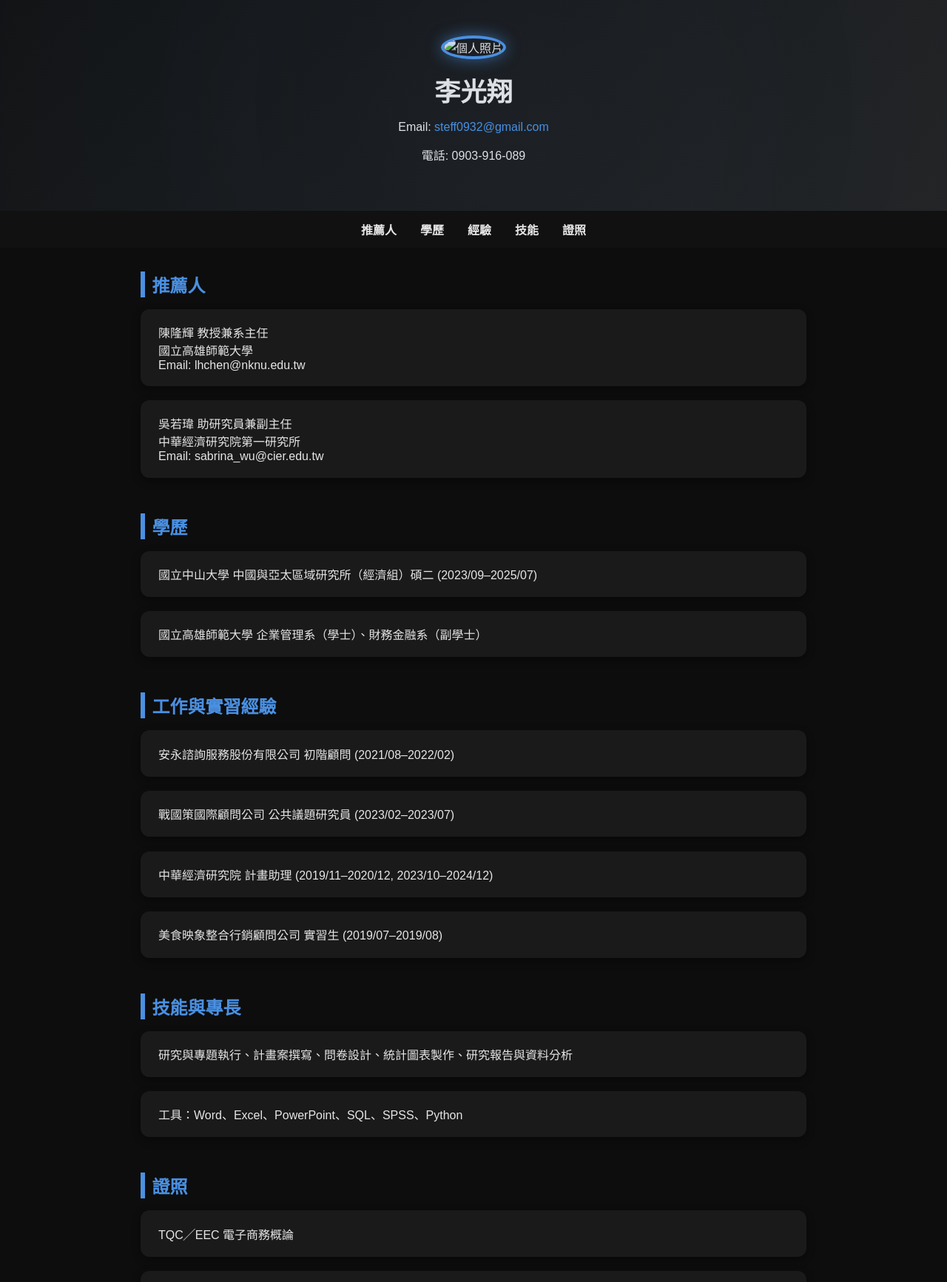
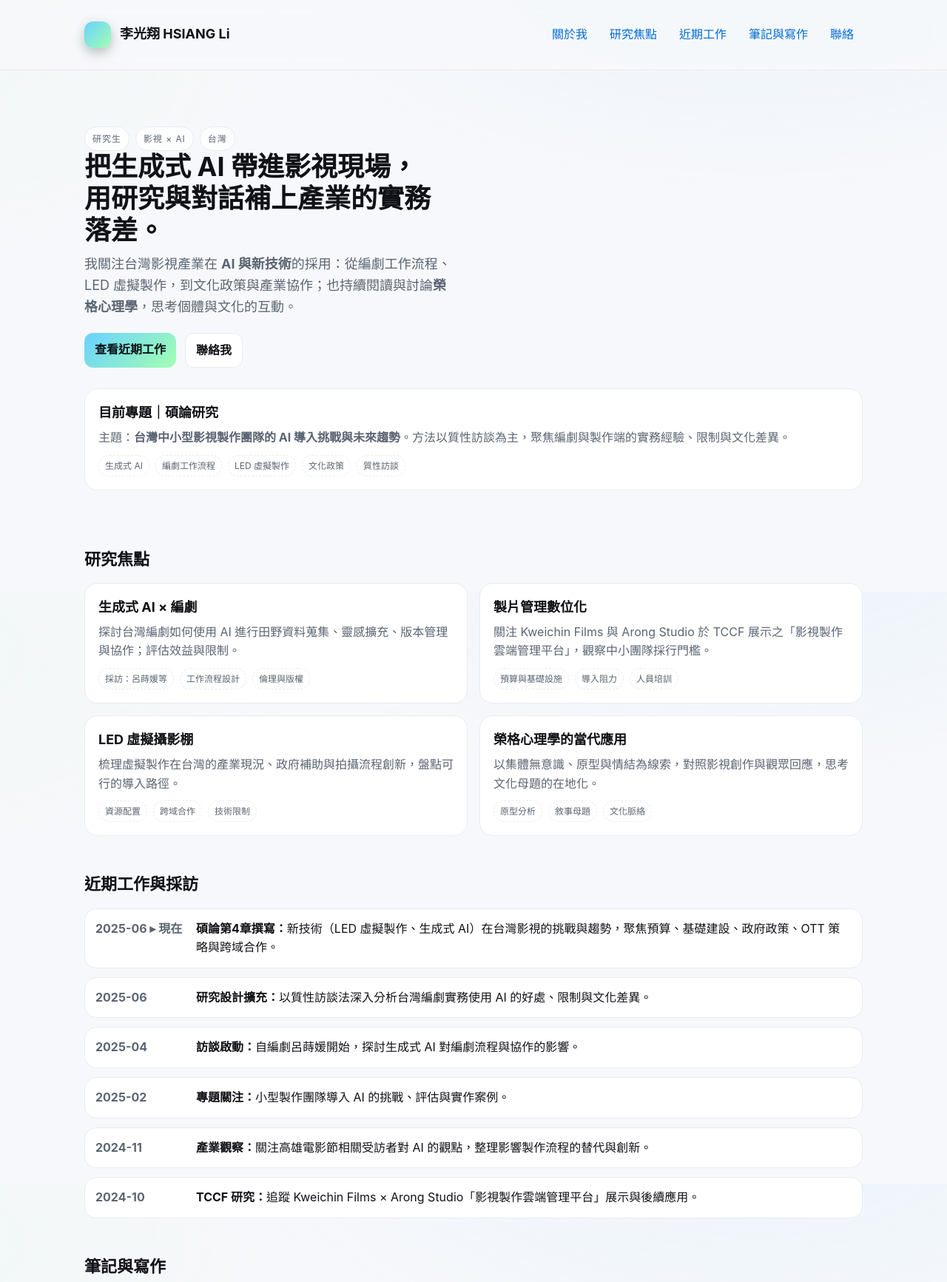
Before and after one commit to shawnLIXH/github.io, a plain HTML site: page index.html in a window 1280 px wide. Shown: the top 1733 px of the page at 74% size. Drawn offline with Linux system fonts and the light colour scheme.

Commit message:
Update index.html

```diff
--- a/index.html
+++ b/index.html
@@ -1,224 +1,251 @@
 <!DOCTYPE html>
 <html lang="zh-Hant">
 <head>
-  <meta charset="UTF-8">
-  <meta name="viewport" content="width=device-width, initial-scale=1.0">
-  <title>李光翔的 GitHub.io</title>
+  <meta charset="UTF-8" />
+  <meta name="viewport" content="width=device-width, initial-scale=1" />
+  <title>李光翔｜個人首頁</title>
+  <meta name="description" content="李光翔（HSIANG Li）的個人首頁：研究AI與台灣影視產業、編劇工作流程、LED虛擬製作與文化政策。" />
   <style>
-    :root {
-      --bg: #0d0d0d;
-      --card: #1a1a1a;
-      --accent: #4a90e2;
-      --text: #e6e6e6;
-      --muted: #999;
+    :root{
+      --bg: #0b0c10;
+      --card: #111217;
+      --text: #e8ecf2;
+      --muted: #a6adbb;
+      --brand: #6ad1ff;
+      --accent: #a3ffb1;
+      --stroke: #1a1d25;
+      --link: #7ad3ff;
     }
-    body {
-      margin: 0;
-      font-family: "Microsoft JhengHei", sans-serif;
-      background: var(--bg);
-      color: var(--text);
-      scroll-behavior: smooth;
+    @media (prefers-color-scheme: light){
+      :root{
+        --bg:#f7f8fb; --card:#ffffff; --text:#111217; --muted:#5b6573; --stroke:#e8ebf3; --link:#006ad4;
+      }
     }
-    header {
-      text-align: center;
-      padding: 3rem 1rem;
-      background: linear-gradient(135deg, #111, #222);
-      position: relative;
-      overflow: hidden;
+    *{box-sizing:border-box}
+    html,body{height:100%}
+    body{
+      margin:0; font: 16px/1.6 ui-sans-serif, -apple-system, BlinkMacSystemFont, "Segoe UI", Roboto, "Noto Sans TC", "PingFang TC", "Hiragino Sans", "Microsoft JhengHei", Arial, sans-serif;
+      color:var(--text); background:radial-gradient(1200px 600px at 80% -10%, rgba(106,209,255,.08), transparent 60%), radial-gradient(900px 500px at -10% 10%, rgba(163,255,177,.06), transparent 60%), var(--bg);
     }
-    header::after {
-      content: "";
-      position: absolute;
-      top: -50%;
-      left: -50%;
-      width: 200%;
-      height: 200%;
-      background: radial-gradient(circle, rgba(74,144,226,0.15) 0%, transparent 70%);
-      animation: pulse 8s infinite alternate;
-    }
-    @keyframes pulse {
-      from { transform: scale(1); opacity: 0.8; }
-      to { transform: scale(1.3); opacity: 0.4; }
-    }
-    header img {
-      width: 150px;
-      height: 150px;
-      border-radius: 50%;
-      border: 4px solid var(--accent);
-      object-fit: cover;
-      margin-bottom: 1rem;
-      box-shadow: 0 0 20px rgba(74,144,226,0.6);
-    }
-    header h1 {
-      margin: 0;
-      font-size: 2.2rem;
-    }
-    header p a {
-      color: var(--accent);
-      text-decoration: none;
-    }
-    nav {
-      display: flex;
-      justify-content: center;
-      gap: 2rem;
-      background: #111;
-      padding: 0.8rem;
-      position: sticky;
-      top: 0;
-      z-index: 10;
-    }
-    nav a {
-      color: var(--text);
-      text-decoration: none;
-      font-weight: bold;
-      transition: color 0.3s;
-    }
-    nav a:hover {
-      color: var(--accent);
-    }
-    main {
-      max-width: 900px;
-      margin: 2rem auto;
-      padding: 0 1rem;
-    }
-    section {
-      margin-bottom: 3rem;
-    }
-    h2 {
-      border-left: 6px solid var(--accent);
-      padding-left: 0.6rem;
-      margin-bottom: 1rem;
-      color: var(--accent);
-    }
-    .card {
-      background: var(--card);
-      border-radius: 12px;
-      padding: 1.2rem 1.5rem;
-      margin-bottom: 1.2rem;
-      box-shadow: 0 4px 12px rgba(0,0,0,0.4);
-      transition: transform 0.3s, box-shadow 0.3s;
-    }
-    .card:hover {
-      transform: translateY(-6px);
-      box-shadow: 0 8px 20px rgba(74,144,226,0.5);
-    }
-    ul {
-      padding-left: 1.2rem;
-    }
-    footer {
-      text-align: center;
-      padding: 2rem 1rem;
-      background: #111;
-      color: var(--muted);
-      font-size: 0.9rem;
-      position: relative;
-    }
-    footer a {
-      color: var(--accent);
-      text-decoration: none;
-    }
-    #backToTop {
-      position: fixed;
-      bottom: 20px;
-      right: 20px;
-      background: var(--accent);
-      color: white;
-      border: none;
-      border-radius: 50%;
-      width: 50px;
-      height: 50px;
-      font-size: 1.2rem;
-      cursor: pointer;
-      box-shadow: 0 4px 10px rgba(0,0,0,0.5);
-      display: none;
-      transition: background 0.3s;
-    }
-    #backToTop:hover {
-      background: #357ABD;
+    a{color:var(--link); text-decoration:none}
+    a:hover{text-decoration:underline}
+    .wrap{max-width:1100px; margin:0 auto; padding:24px}
+    header{position:sticky; top:0; backdrop-filter:saturate(1.2) blur(10px); background:color-mix(in oklab, var(--bg) 75%, transparent); border-bottom:1px solid var(--stroke); z-index:10}
+    .nav{display:flex; align-items:center; justify-content:space-between; gap:16px}
+    .nav a{padding:10px 12px; border-radius:12px}
+    .brand{display:flex; align-items:center; gap:12px}
+    .logo{width:36px; height:36px; border-radius:12px; background:linear-gradient(135deg, var(--brand), var(--accent)); box-shadow:0 6px 16px rgba(0,0,0,.25)}
+    .name{font-size:18px; font-weight:700}
+    .menu{display:flex; gap:6px; flex-wrap:wrap}
+
+    .hero{display:grid; grid-template-columns: 1.1fr .9fr; gap:28px; padding:52px 0}
+    .hero h1{font-size:36px; line-height:1.2; margin:0 0 8px}
+    .kicker{display:inline-flex; align-items:center; gap:8px; font-size:12px; color:var(--muted); letter-spacing:.08em; text-transform:uppercase}
+    .pill{display:inline-flex; align-items:center; gap:8px; padding:6px 10px; border:1px solid var(--stroke); border-radius:999px; background:color-mix(in oklab, var(--card) 80%, transparent)}
+    .sub{font-size:18px; color:var(--muted); margin:10px 0 20px}
+    .cta{display:flex; gap:12px; flex-wrap:wrap}
+    .btn{padding:10px 14px; border-radius:12px; border:1px solid var(--stroke); background:var(--card); color:var(--text); font-weight:600}
+    .btn.primary{background:linear-gradient(135deg, var(--brand), var(--accent)); color:#071317; border:none}
+
+    .card-grid{display:grid; grid-template-columns: repeat(12, 1fr); gap:16px}
+    .card{grid-column: span 6; background:var(--card); border:1px solid var(--stroke); border-radius:18px; padding:18px}
+    .card h3{margin:0 0 6px; font-size:18px}
+    .card p{margin:6px 0 0; color:var(--muted)}
+    .tagrow{display:flex; flex-wrap:wrap; gap:8px; margin-top:10px}
+    .tag{font-size:12px; color:var(--muted); padding:4px 8px; border:1px dashed var(--stroke); border-radius:999px}
+
+    .section{padding:24px 0}
+    .section h2{font-size:22px; margin:0 0 14px}
+
+    .timeline{display:grid; gap:12px}
+    .t{display:grid; grid-template-columns: 120px 1fr; gap:16px; align-items:start; background:var(--card); border:1px solid var(--stroke); border-radius:16px; padding:14px}
+    .t .when{font-weight:700; color:var(--muted)}
+    .t .what{margin:0}
+
+    footer{margin-top:36px; padding:24px 0; border-top:1px solid var(--stroke); color:var(--muted)}
+
+    @media (max-width: 860px){
+      .hero{grid-template-columns:1fr}
+      .card{grid-column: span 12}
     }
   </style>
 </head>
 <body>
-  <header id="top">
-    <img src="avatar.jpg" alt="個人照片">
-    <h1>李光翔</h1>
-    <p>Email: <a href="mailto:steff0932@gmail.com">steff0932@gmail.com</a></p>
-    <p>電話: 0903-916-089</p>
+  <!-- Header -->
+  <header>
+    <div class="wrap nav">
+      <div class="brand">
+        <div class="logo" aria-hidden="true"></div>
+        <div class="name">李光翔 HSIANG Li</div>
+      </div>
+      <nav class="menu" aria-label="主選單">
+        <a href="#about">關於我</a>
+        <a href="#research">研究焦點</a>
+        <a href="#work">近期工作</a>
+        <a href="#notes">筆記與寫作</a>
+        <a href="#contact">聯絡</a>
+      </nav>
+    </div>
   </header>
 
-  <nav>
-    <a href="#recommenders">推薦人</a>
-    <a href="#education">學歷</a>
-    <a href="#experience">經驗</a>
-    <a href="#skills">技能</a>
-    <a href="#certs">證照</a>
-  </nav>
-
-  <main>
-    <section id="recommenders">
-      <h2>推薦人</h2>
-      <div class="card">
-        陳隆輝 教授兼系主任<br>
-        國立高雄師範大學<br>
-        Email: lhchen@nknu.edu.tw
+  <main class="wrap">
+    <!-- Hero -->
+    <section class="hero" id="about">
+      <div>
+        <div class="kicker"><span class="pill">研究生</span><span class="pill">影視 × AI</span><span class="pill">台灣</span></div>
+        <h1>把生成式 AI 帶進影視現場，
+          <br />用研究與對話補上產業的實務落差。</h1>
+        <p class="sub">我關注台灣影視產業在 <strong>AI 與新技術</strong>的採用：從編劇工作流程、LED 虛擬製作，到文化政策與產業協作；也持續閱讀與討論<strong>榮格心理學</strong>，思考個體與文化的互動。</p>
+        <div class="cta">
+          <a class="btn primary" href="#work">查看近期工作</a>
+          <a class="btn" href="#contact">聯絡我</a>
+        </div>
       </div>
       <div class="card">
-        吳若瑋 助研究員兼副主任<br>
-        中華經濟研究院第一研究所<br>
-        Email: sabrina_wu@cier.edu.tw
+        <h3>目前專題｜碩論研究</h3>
+        <p>主題：<strong>台灣中小型影視製作團隊的 AI 導入挑戰與未來趨勢</strong>。方法以質性訪談為主，聚焦編劇與製作端的實務經驗、限制與文化差異。</p>
+        <div class="tagrow">
+          <span class="tag">生成式 AI</span>
+          <span class="tag">編劇工作流程</span>
+          <span class="tag">LED 虛擬製作</span>
+          <span class="tag">文化政策</span>
+          <span class="tag">質性訪談</span>
+        </div>
       </div>
     </section>
 
-    <section id="education">
-      <h2>學歷</h2>
-      <div class="card">國立中山大學 中國與亞太區域研究所（經濟組）碩二 (2023/09–2025/07)</div>
-      <div class="card">國立高雄師範大學 企業管理系（學士）、財務金融系（副學士）</div>
-    </section>
-
-    <section id="experience">
-      <h2>工作與實習經驗</h2>
-      <div class="card">安永諮詢服務股份有限公司 初階顧問 (2021/08–2022/02)</div>
-      <div class="card">戰國策國際顧問公司 公共議題研究員 (2023/02–2023/07)</div>
-      <div class="card">中華經濟研究院 計畫助理 (2019/11–2020/12, 2023/10–2024/12)</div>
-      <div class="card">美食映象整合行銷顧問公司 實習生 (2019/07–2019/08)</div>
-    </section>
-
-    <section id="skills">
-      <h2>技能與專長</h2>
-      <div class="card">
-        研究與專題執行、計畫案撰寫、問卷設計、統計圖表製作、研究報告與資料分析
-      </div>
-      <div class="card">
-        工具：Word、Excel、PowerPoint、SQL、SPSS、Python
+    <!-- Research Focus -->
+    <section class="section" id="research">
+      <h2>研究焦點</h2>
+      <div class="card-grid">
+        <article class="card">
+          <h3>生成式 AI × 編劇</h3>
+          <p>探討台灣編劇如何使用 AI 進行田野資料蒐集、靈感擴充、版本管理與協作；評估效益與限制。</p>
+          <div class="tagrow">
+            <span class="tag">採訪：呂蒔媛等</span>
+            <span class="tag">工作流程設計</span>
+            <span class="tag">倫理與版權</span>
+          </div>
+        </article>
+        <article class="card">
+          <h3>製片管理數位化</h3>
+          <p>關注 Kweichin Films 與 Arong Studio 於 TCCF 展示之「影視製作雲端管理平台」，觀察中小團隊採行門檻。</p>
+          <div class="tagrow">
+            <span class="tag">預算與基礎設施</span>
+            <span class="tag">導入阻力</span>
+            <span class="tag">人員培訓</span>
+          </div>
+        </article>
+        <article class="card">
+          <h3>LED 虛擬攝影棚</h3>
+          <p>梳理虛擬製作在台灣的產業現況、政府補助與拍攝流程創新，盤點可行的導入路徑。</p>
+          <div class="tagrow">
+            <span class="tag">資源配置</span>
+            <span class="tag">跨域合作</span>
+            <span class="tag">技術限制</span>
+          </div>
+        </article>
+        <article class="card">
+          <h3>榮格心理學的當代應用</h3>
+          <p>以集體無意識、原型與情結為線索，對照影視創作與觀眾回應，思考文化母題的在地化。</p>
+          <div class="tagrow">
+            <span class="tag">原型分析</span>
+            <span class="tag">敘事母題</span>
+            <span class="tag">文化脈絡</span>
+          </div>
+        </article>
       </div>
     </section>
 
-    <section id="certs">
-      <h2>證照</h2>
-      <div class="card">TQC╱EEC 電子商務概論</div>
-      <div class="card">ERP規劃師 & 基礎檢定 (學術科)</div>
-      <div class="card">Google 數位行銷證照</div>
+    <!-- Recent Work -->
+    <section class="section" id="work">
+      <h2>近期工作與採訪</h2>
+      <div class="timeline">
+        <div class="t">
+          <div class="when">2025-06 ▸ 現在</div>
+          <p class="what"><strong>碩論第4章撰寫：</strong>新技術（LED 虛擬製作、生成式 AI）在台灣影視的挑戰與趨勢，聚焦預算、基礎建設、政府政策、OTT 策略與跨域合作。</p>
+        </div>
+        <div class="t">
+          <div class="when">2025-06</div>
+          <p class="what"><strong>研究設計擴充：</strong>以質性訪談法深入分析台灣編劇實務使用 AI 的好處、限制與文化差異。</p>
+        </div>
+        <div class="t">
+          <div class="when">2025-04</div>
+          <p class="what"><strong>訪談啟動：</strong>自編劇呂蒔媛開始，探討生成式 AI 對編劇流程與協作的影響。</p>
+        </div>
+        <div class="t">
+          <div class="when">2025-02</div>
+          <p class="what"><strong>專題關注：</strong>小型製作團隊導入 AI 的挑戰、評估與實作案例。</p>
+        </div>
+        <div class="t">
+          <div class="when">2024-11</div>
+          <p class="what"><strong>產業觀察：</strong>關注高雄電影節相關受訪者對 AI 的觀點，整理影響製作流程的替代與創新。</p>
+        </div>
+        <div class="t">
+          <div class="when">2024-10</div>
+          <p class="what"><strong>TCCF 研究：</strong>追蹤 Kweichin Films × Arong Studio「影視製作雲端管理平台」展示與後續應用。</p>
+        </div>
+      </div>
     </section>
+
+    <!-- Notes -->
+    <section class="section" id="notes">
+      <h2>筆記與寫作</h2>
+      <div class="card-grid">
+        <article class="card">
+          <h3>研究方法與資料治理</h3>
+          <p>質性訪談流程、逐字稿與編碼、APA 引用偏好與中文書寫細節（例如：中文文內作品名斜體、會議論文格式等）。</p>
+          <div class="tagrow">
+            <span class="tag">質性研究</span>
+            <span class="tag">APA 風格</span>
+            <span class="tag">研究倫理</span>
+          </div>
+        </article>
+        <article class="card">
+          <h3>產業觀察短評</h3>
+          <p>AI 在製作端的實務落差、導入成本與訓練，及 OTT 平台策略對內容型態的牽引。</p>
+          <div class="tagrow">
+            <span class="tag">實務落差</span>
+            <span class="tag">成本—效益</span>
+            <span class="tag">市場動態</span>
+          </div>
+        </article>
+      </div>
+    </section>
+
+    <!-- Contact -->
+    <section class="section" id="contact">
+      <h2>聯絡</h2>
+      <div class="card">
+        <p>合作訪談、研究交流或演講邀約，歡迎來信。也可以在 GitHub 與我互動。</p>
+        <p>
+          📧 Email：<a href="mailto:your.name@example.com">your.name@example.com</a><br />
+          💻 GitHub：<a href="https://github.com/" target="_blank" rel="noreferrer noopener">github.com/你的帳號</a>
+        </p>
+        <p style="color:var(--muted); font-size:14px">（為保護隱私，上列聯絡資料為範例；部署前請替換為你的實際資訊。）</p>
+      </div>
+    </section>
+
+    <footer>
+      <div class="wrap" style="padding:0">
+        <small>© <span id="y"></span> 李光翔 HSIANG Li · 以研究連接創作與產業</small>
+      </div>
+    </footer>
   </main>
 
-  <footer>
-    <p>© <span id="year"></span> 李光翔 | <a href="#top">回到頂部</a></p>
-  </footer>
+  <script>
+    // 動態年份
+    document.getElementById('y').textContent = new Date().getFullYear();
 
-  <button id="backToTop">⬆</button>
-
-  <script>
-    document.getElementById("year").textContent = new Date().getFullYear();
-    const backToTop = document.getElementById("backToTop");
-    window.addEventListener("scroll", () => {
-      if (window.scrollY > 300) {
-        backToTop.style.display = "block";
-      } else {
-        backToTop.style.display = "none";
-      }
-    });
-    backToTop.addEventListener("click", () => {
-      window.scrollTo({ top: 0, behavior: "smooth" });
+    // 平滑捲動（瀏覽器原生行為為主，舊版瀏覽器降級為瞬間捲動）
+    document.querySelectorAll('a[href^="#"]').forEach(a=>{
+      a.addEventListener('click', e=>{
+        const id = a.getAttribute('href');
+        if (id.length>1){
+          const el = document.querySelector(id);
+          if (el){ e.preventDefault(); el.scrollIntoView({behavior:'smooth', block:'start'}); }
+        }
+      });
     });
   </script>
 </body>
```
